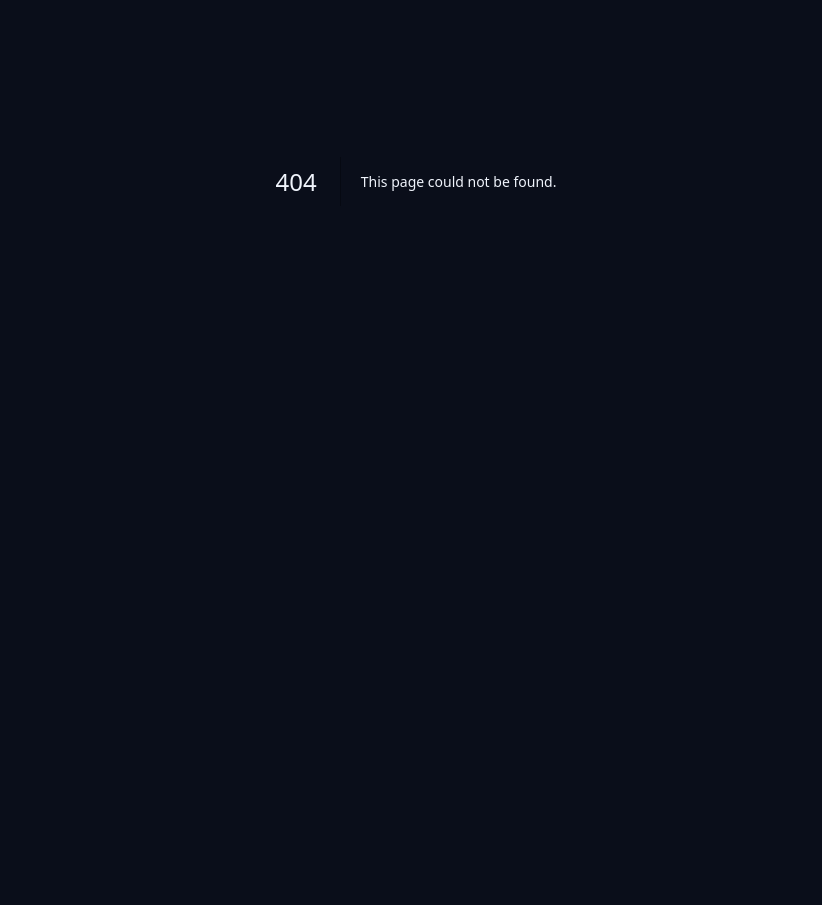
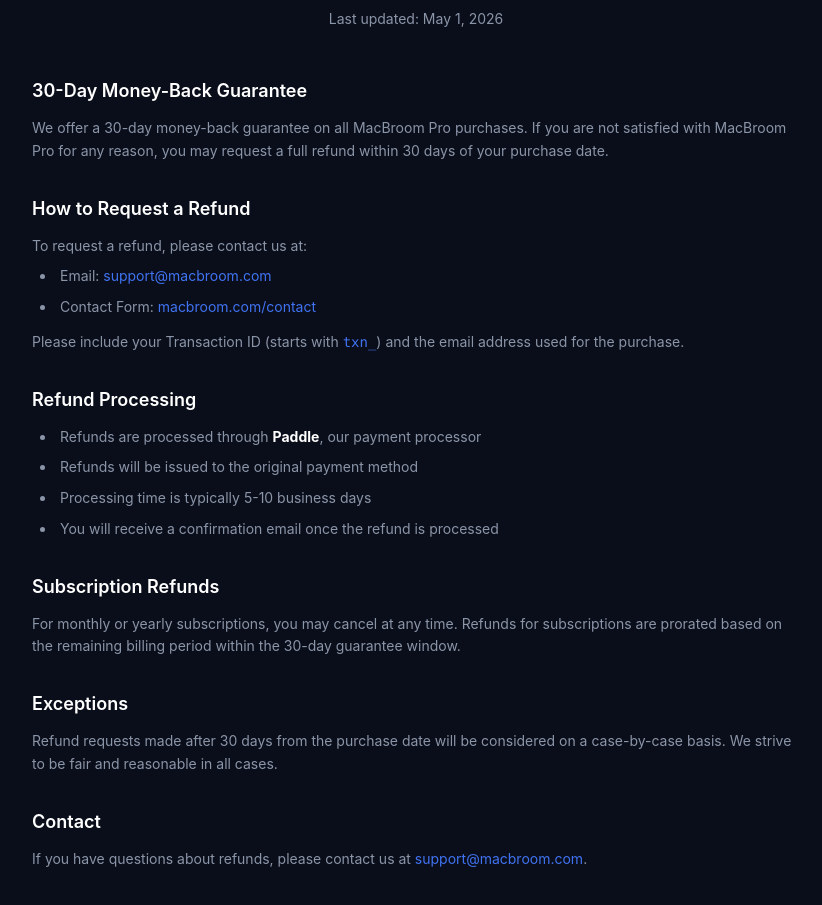
Before and after one commit to alheekmahlib/macbroom-website, a Next.js app: page /refund in a window 1280 px wide. Before the commit this address had no page. Shown: the part 219-1124 px from the top of the page, without its empty margins (224-1046 px from the left). Before the commit the page ends 800 px from the top, so only its background shows below. Built offline with nearby package versions, Linux system fonts and the light colour scheme.

Commit message:
Add Refund Policy page

```diff
--- /dev/null
+++ b/src/app/refund/page.tsx
@@ -0,0 +1,69 @@
+import { RotateCcw } from "lucide-react";
+
+export default function RefundPage() {
+  return (
+    <main className="min-h-screen pt-24 pb-16 px-6">
+      <div className="max-w-3xl mx-auto">
+        <div className="text-center mb-12">
+          <div className="inline-flex items-center justify-center w-16 h-16 rounded-full bg-accent/10 border border-accent/20 mb-4">
+            <RotateCcw size={28} className="text-accent" />
+          </div>
+          <h1 className="text-4xl font-bold text-white mb-3">Refund Policy</h1>
+          <p className="text-txt-dim text-sm">Last updated: May 1, 2026</p>
+        </div>
+
+        <div className="space-y-8 text-txt-dim text-sm leading-relaxed">
+          <section>
+            <h2 className="text-lg font-semibold text-white mb-3">30-Day Money-Back Guarantee</h2>
+            <p>
+              We offer a 30-day money-back guarantee on all MacBroom Pro purchases. If you are not satisfied with MacBroom Pro for any reason, you may request a full refund within 30 days of your purchase date.
+            </p>
+          </section>
+
+          <section>
+            <h2 className="text-lg font-semibold text-white mb-3">How to Request a Refund</h2>
+            <p>To request a refund, please contact us at:</p>
+            <ul className="list-disc list-inside space-y-2 ml-2 mt-2">
+              <li>Email: <a href="mailto:support@macbroom.com" className="text-accent hover:underline">support@macbroom.com</a></li>
+              <li>Contact Form: <a href="/contact" className="text-accent hover:underline">macbroom.com/contact</a></li>
+            </ul>
+            <p className="mt-3">
+              Please include your Transaction ID (starts with <code className="text-accent">txn_</code>) and the email address used for the purchase.
+            </p>
+          </section>
+
+          <section>
+            <h2 className="text-lg font-semibold text-white mb-3">Refund Processing</h2>
+            <ul className="list-disc list-inside space-y-2 ml-2">
+              <li>Refunds are processed through <strong className="text-white">Paddle</strong>, our payment processor</li>
+              <li>Refunds will be issued to the original payment method</li>
+              <li>Processing time is typically 5-10 business days</li>
+              <li>You will receive a confirmation email once the refund is processed</li>
+            </ul>
+          </section>
+
+          <section>
+            <h2 className="text-lg font-semibold text-white mb-3">Subscription Refunds</h2>
+            <p>
+              For monthly or yearly subscriptions, you may cancel at any time. Refunds for subscriptions are prorated based on the remaining billing period within the 30-day guarantee window.
+            </p>
+          </section>
+
+          <section>
+            <h2 className="text-lg font-semibold text-white mb-3">Exceptions</h2>
+            <p>
+              Refund requests made after 30 days from the purchase date will be considered on a case-by-case basis. We strive to be fair and reasonable in all cases.
+            </p>
+          </section>
+
+          <section>
+            <h2 className="text-lg font-semibold text-white mb-3">Contact</h2>
+            <p>
+              If you have questions about refunds, please contact us at <a href="mailto:support@macbroom.com" className="text-accent hover:underline">support@macbroom.com</a>.
+            </p>
+          </section>
+        </div>
+      </div>
+    </main>
+  );
+}
```
